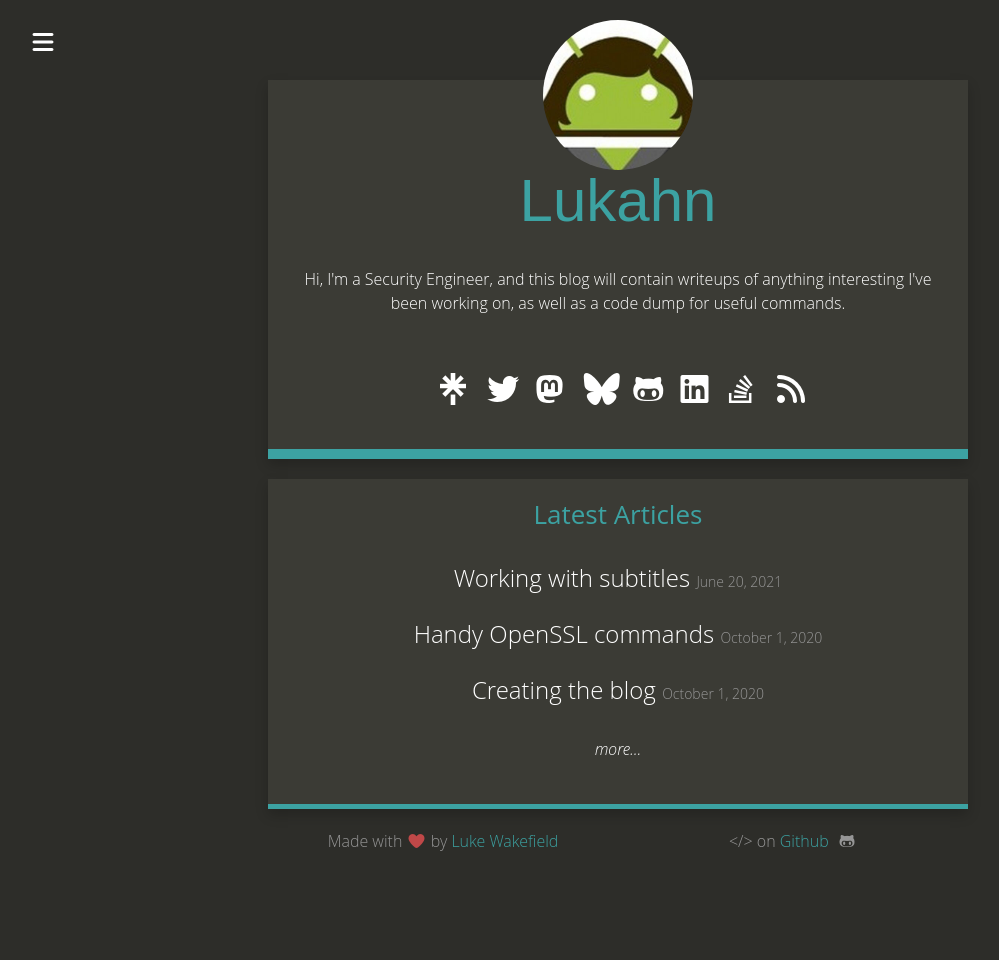
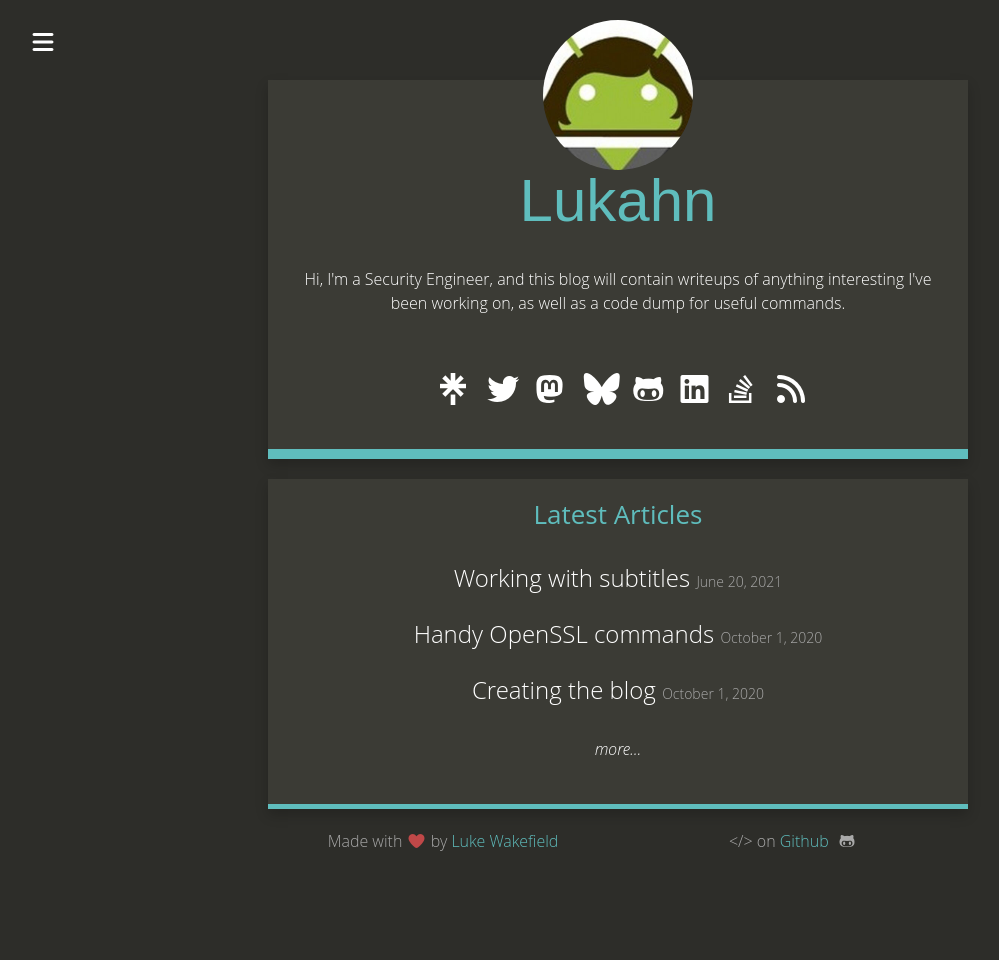
Before and after one commit to lukahn/lukahn.github.io, a Jekyll site: the page built from index.html, in a window 1280 px wide. Shown: the whole page, without its empty margins (22-1021 px from the left). Built offline with Jekyll 4.4.1, drawn with Linux system fonts in a browser that asks for light colours.

Commit message:
Updated links and colours for accessibility.

```diff
--- a/_includes/social_links.html
+++ b/_includes/social_links.html
@@ -1,13 +1,13 @@
 <p class="links">
-  {% if site.linktree %}<a href="http://linktr.ee/{{ site.linktree }}" target="_new"><i class="fa-brands fa-linktree"></i></a>{% endif %}
-  {% if site.twitter_username %}<a href="https://www.twitter.com/{{ site.twitter_username }}" target="_new"><i class="fa-brands fa-twitter"></i></a>{% endif %}
-  {% if site.mastodon_link %}<a href="{{ site.mastodon_link }}" target="_new"><i class="fa-brands fa-mastodon"></i></a>{% endif %}
-  {% if site.bluesky_username %}<a href="https://bsky.app/profile/{{ site.bluesky_username }}" target="_new"><i class="fa-brands fa-bluesky"></i></a>{% endif %}
-  {% if site.github_username %}<a href="https://github.com/{{ site.github_username }}" target="_new"><i class="fa-brands fa-github-alt"></i></a>{% endif %}
-  {% if site.linkedin_link %}<a href="{{ site.linkedin_link }}" target="_new"><i class="fa-brands fa-linkedin"></i></a>{% endif %}
-  {% if site.stackoverflow_link %}<a href="{{ site.stackoverflow_link }}" target="_new"><i class="fa-brands fa-stack-overflow"></i></a>{% endif %}
-  {% if site.facebook_link %}<a href="{{ site.facebook_link }}" target="_new"><i class="fa-brands fa-facebook"></i></a>{% endif %}
-  {% if site.instagram_username %}<a href="https://www.instagram.com/{{ site.instagram_username }}" target="_new"><i class="fa-brands fa-instagram"></i></a>{% endif %}
-  {% if site.reddit_username %}<a href="https://www.reddit.com/u/{{ site.reddit_username }}" target="_new"><i class="fa-brands fa-reddit-alien"></i></a>{% endif %}
-  <a href="{{ site.baseurl }}/feed.xml" target="_new"><i class="fa-solid fa-rss"></i></a>
+  {% if site.linktree %}<a href="http://linktr.ee/{{ site.linktree }}" target="_new" aria-label="Linktree"><i class="fa-brands fa-linktree"></i></a>{% endif %}
+  {% if site.twitter_username %}<a href="https://www.twitter.com/{{ site.twitter_username }}" target="_new" aria-label="Twitter"><i class="fa-brands fa-twitter"></i></a>{% endif %}
+  {% if site.mastodon_link %}<a href="{{ site.mastodon_link }}" target="_new" aria-label="Mastodon"><i class="fa-brands fa-mastodon"></i></a>{% endif %}
+  {% if site.bluesky_username %}<a href="https://bsky.app/profile/{{ site.bluesky_username }}" target="_new" aria-label="Bluesky"><i class="fa-brands fa-bluesky"></i></a>{% endif %}
+  {% if site.github_username %}<a href="https://github.com/{{ site.github_username }}" target="_new" aria-label="GitHub"><i class="fa-brands fa-github-alt"></i></a>{% endif %}
+  {% if site.linkedin_link %}<a href="{{ site.linkedin_link }}" target="_new" aria-label="LinkedIn"><i class="fa-brands fa-linkedin"></i></a>{% endif %}
+  {% if site.stackoverflow_link %}<a href="{{ site.stackoverflow_link }}" target="_new" aria-label="Stack Overflow"><i class="fa-brands fa-stack-overflow"></i></a>{% endif %}
+  {% if site.facebook_link %}<a href="{{ site.facebook_link }}" target="_new" aria-label="Facebook"><i class="fa-brands fa-facebook"></i></a>{% endif %}
+  {% if site.instagram_username %}<a href="https://www.instagram.com/{{ site.instagram_username }}" target="_new" aria-label="Instagram"><i class="fa-brands fa-instagram"></i></a>{% endif %}
+  {% if site.reddit_username %}<a href="https://www.reddit.com/u/{{ site.reddit_username }}" target="_new" aria-label="Reddit"><i class="fa-brands fa-reddit-alien"></i></a>{% endif %}
+  <a href="{{ site.baseurl }}/feed.xml" target="_new" aria-label="RSS feed"><i class="fa-solid fa-rss"></i></a>
 </p>
--- a/_layouts/default.html
+++ b/_layouts/default.html
@@ -1,5 +1,5 @@
 <!DOCTYPE html>
-<html>
+<html lang="en">
 
     {% include head.html %}
 
--- a/css/style.scss
+++ b/css/style.scss
@@ -22,9 +22,9 @@
 $darker:         #21211E;
 $dark:           #2D2D29;
 $medium:         #3B3B35;
-$light-medium:   #969696;
+$light-medium:   #A9A9A9;
 $dark-blue:      #215A6D;
-$light-blue:     #3CA2A2;
+$light-blue:     #5FBDBD;
 $green:          #92C7A3;
 $light:          #DFECE6;
 $white:          #FFFFFF;
@@ -62,7 +62,7 @@
 }
 
 a:hover {
-	color: $dark-blue;
+	color: $light;
 	text-decoration: none;
 }
 
@@ -86,7 +86,7 @@
 		}
 
 		a:hover {
-			color: $dark-blue;
+			color: $light;
 			text-decoration: none;
 		}
 	}
@@ -563,7 +563,7 @@
 		}
 
 		a:hover {
-			color: $light-blue;
+			color: $light;
 		}
 
 		h4 {
@@ -833,7 +833,7 @@
 		}
 
 		a:hover {
-			color: $dark-blue;
+			color: $light-blue;
 		}
 	}
 
```
